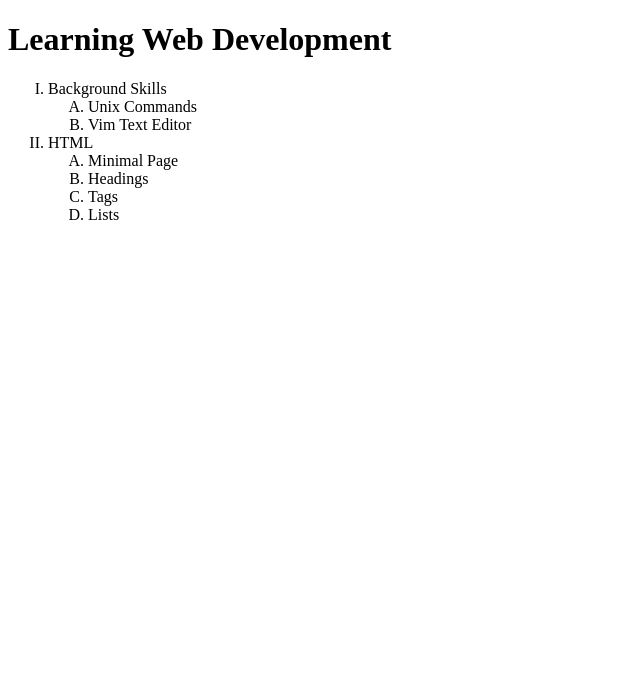
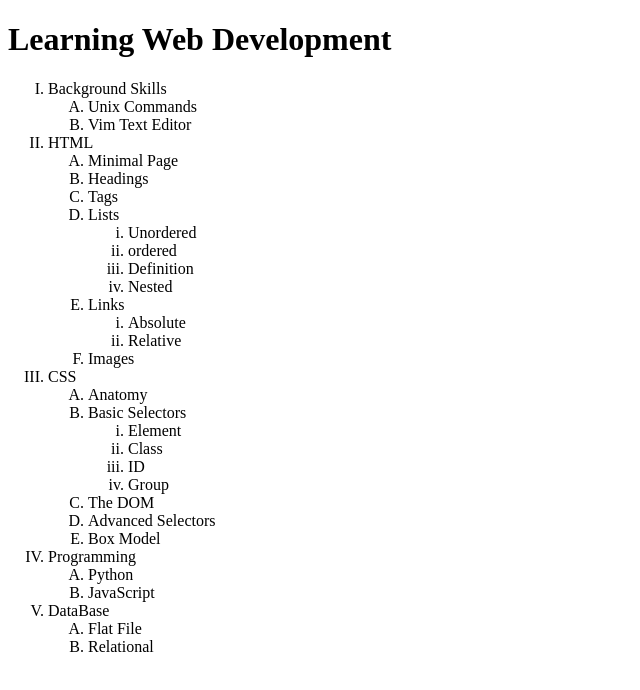
Before and after one commit to DetroittTxP/Lab-week2_6304062616170, a plain HTML site: page Lab1No4.html in a window 1280 px wide. Shown: the whole page, without its empty margins (0-640 px from the left). Drawn offline with Linux system fonts and the light colour scheme.

Commit message:
Update Lab1No4.html

```diff
--- a/Lab1No4.html
+++ b/Lab1No4.html
@@ -26,14 +26,57 @@
                 <li type="A">Minimal Page</li>
                 <li type="A">Headings</li>
                 <li type="A">Tags</li>
-                <li type="A">Lists</li>
+                <li type="A">
+                    Lists
+                    <ol>
+                        <li type="i">Unordered</li>
+                        <li type="i">ordered</li>
+                        <li type="i">Definition</li>
+                        <li type="i">Nested</li>
+                    </ol>
+                </li>
+                <li type="A">
+                    Links
+                    <ol>
+                        <li type="i">Absolute</li>
+                        <li type="i">Relative</li>
+                    </ol>
+                <li type="A">Images</li>
+                </li>
+            </ol>
+        </li>
+        <li type="I">
+            CSS
+            <ol>
+                <li type="A">Anatomy</li>
+                <li type="A">
+                    Basic Selectors
+                    <ol>
+                        <li type="i">Element</li>
+                        <li type="i">Class</li>
+                        <li type="i">ID</li>
+                        <li type="i">Group</li>
+                    </ol>
+                <li type="A">The DOM</li>
+                <li type="A">Advanced Selectors</li>
+                <li type="A">Box Model</li>
+                </li>
+            </ol>
+        </li>
+        <li type="I">
+            Programming
+            <ol>
+                <li type="A">Python</li>
+                <li type="A">JavaScript</li>
+            </ol>
+        </li>
+        <li type="I">
+            DataBase
+            <ol>
+                <li type="A">Flat File</li>
+                <li type="A">Relational</li>
             </ol>
         </li>
     </ol>
-
-
-
-
-
 </body>
 </html>
```
